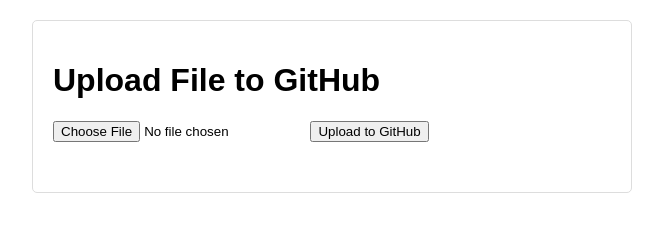
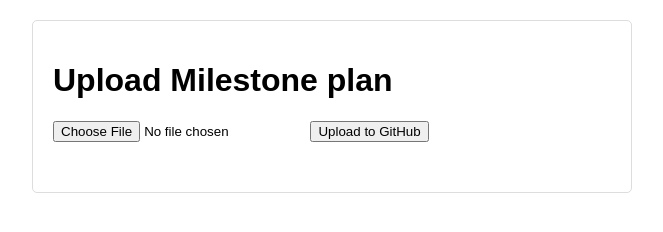
Before and after one commit to ErwinMiranda/MPdata, a plain HTML site: page index.html in a window 1280 px wide. Shown: the whole page, without its empty margins (308-971 px from the left). Drawn offline with Linux system fonts and the light colour scheme.

Commit message:
Update index.html

```diff
--- a/index.html
+++ b/index.html
@@ -12,7 +12,7 @@
 </head>
 <body>
     <div class="container">
-        <h1>Upload File to GitHub</h1>
+        <h1>Upload Milestone plan</h1>
         <input type="file" id="fileInput">
         <button onclick="uploadFile()">Upload to GitHub</button>
         <div id="status"></div>
```
